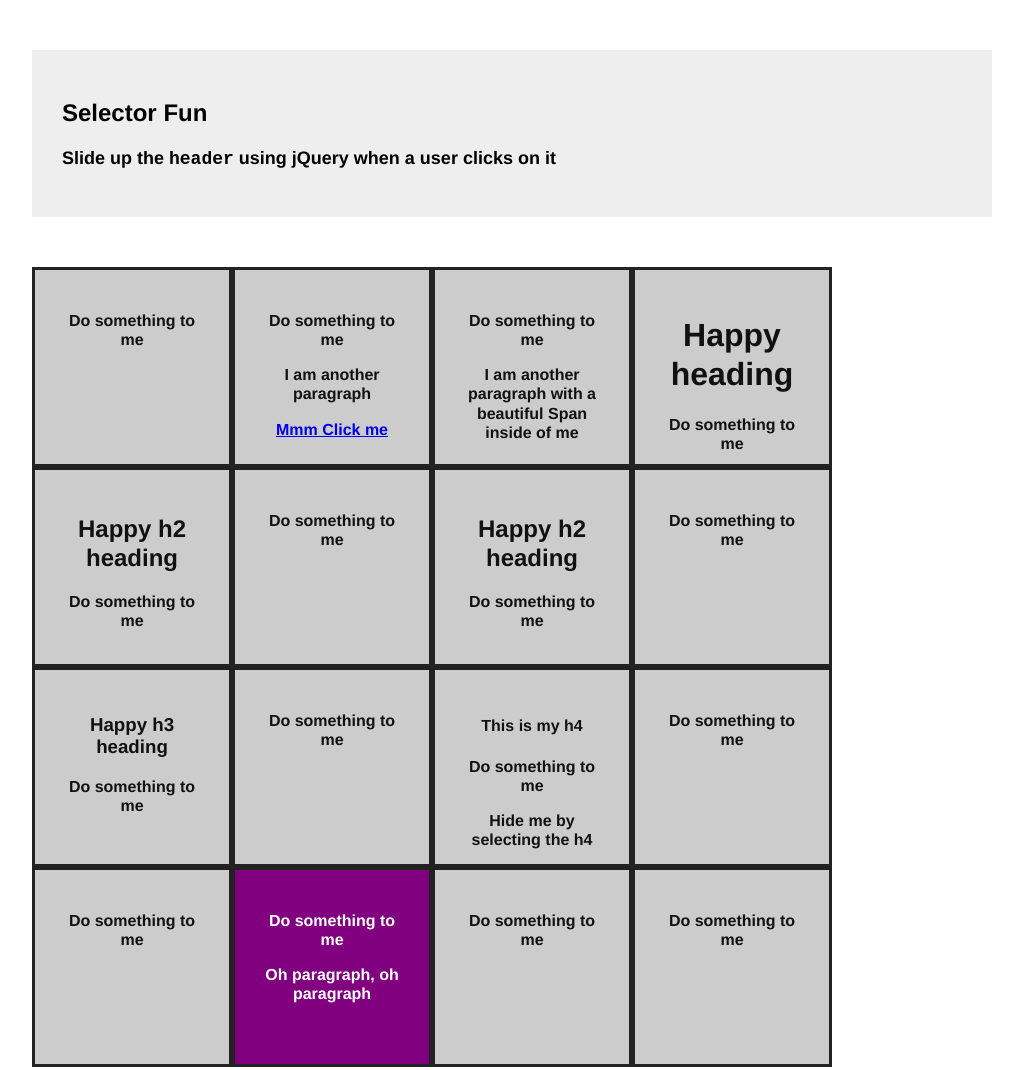
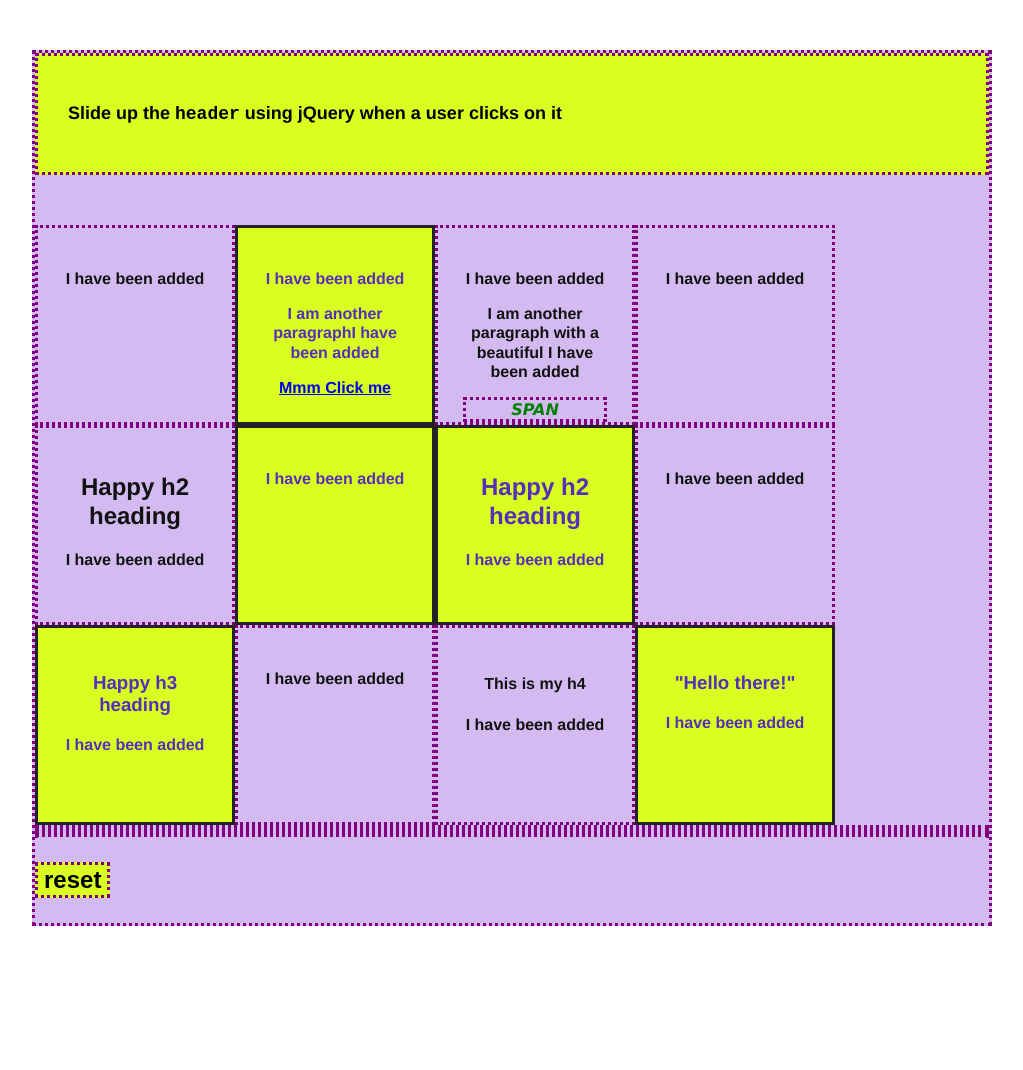
Before and after one commit to kiraugai/homework, a plain HTML site: page select_fun_part_2/index.html in a window 1280 px wide. Shown: the top 1070 px of the page, without its empty margins (128-1151 px from the left). After the commit the page ends 976 px from the top, so only its background shows below. Drawn offline with nearby package versions, Linux system fonts and the light colour scheme.

Commit message:
Finished extra homework: select_fun_part_2

```diff
--- a/select_fun_part_2/css/style.css
+++ b/select_fun_part_2/css/style.css
@@ -58,6 +58,7 @@ body {
 /*******************************************/
 
 /* Center the container */
+
 #container {
 	width: 960px;
 	margin: 50px auto;
@@ -69,8 +70,10 @@ body {
 
 header {
      padding: 30px;
-     background-color: #eee;
+     background-color: RGBA(217, 255, 32, 1.00);
      margin: 0px 0px 50px;
+     border-color: purple;
+     border-style: dotted;
 }
 
 
@@ -106,10 +109,21 @@ footer {
      margin: 25px 0;
      font-weight: bold;
      font-size: 24px;
+     background-color: RGBA(217, 255, 32, 1.00);
+     border: purple;
+     border-style: dotted;
 }
 
 .selected {
-     border-color: red;
+     border-color: purple;
+     border-style: dotted;
+     background-color: RGBA(211, 186, 241, 1.00);
+}
+
+.span7 {
+     color: green;
+     font-family: verdana;
+     font-style: italic;
 }
 
 /******************************************
--- a/select_fun_part_2/index.html
+++ b/select_fun_part_2/index.html
@@ -21,23 +21,23 @@
 			<section id="selectors">
 				<section class="row" id="row1">
 					<div class="box add-para" id="box1">
-						<p>Do something to me</p>
+						<p></p>
 					</div>
 
 					<article class="box" id="box2">
-						<p>Do something to me</p>
+						<p></p>
 						<p>I am another paragraph</p>
 						<a href="#">Mmm Click me</a>
 					</article>
 
 					<div class="box" id="box3">
-						<p>Do something to me</p>
-						<p>I am another paragraph with a beautiful <span>Span inside of me</span></p>
+						<p></p>
+						<p>I am another paragraph with a beautiful <div class="span7"><span>SPAN</div></span></p>
 					</div>
 
 					<div class="box" id="box4">
 						<h1>Happy heading</h1>
-						<p>Do something to me</p>
+						<p></p>
 					</div>
 				</section>
 
@@ -45,20 +45,20 @@
 
 					<div class="box" id="box5">
 						<h2>Happy h2 heading</h2>
-						<p>Do something to me</p>
+						<p></p>
 					</div>
 
 					<article class="box add-para" id="box6">
-						<p>Do something to me</p>
+						<p></p>
 					</article>
 
 					<article class="box" id="box7">
 						<h2>Happy <span>h2</span> heading</h2>
-						<p>Do something to me</p>
+						<p></p>
 					</article>
 
 					<div class="box" id="box8">
-						<p>Do something to me</p>
+						<p></p>
 					</div>
 				</section>
 
@@ -66,21 +66,21 @@
 
 					<article class="box" id="box9">
 						<h3>Happy h3 heading</h3>
-						<p>Do something to me</p>
+						<p></p>
 					</article>
 
 					<div class="box add-para" id="box10">
-						<p>Do something to me</p>
+						<p></p>
 					</div>
 
 					<div class="box" id="box11">
 						<h4>This is my h4</h4>
-						<p>Do something to me</p>
+						<p></p>
 						<span>Hide me by selecting the h4</span>
 					</div>
 
 					<article class="box" id="box12">
-						<p>Do something to me</p>
+						<p></p>
 					</article>
 
 				</section>
@@ -88,23 +88,29 @@
 				<section class="row" id="row4">
 
 					<div class="box" id="box13">
-						<p>Do something to me</p>
+						<p></p>
 					</div>
 
 					<article class="box purplebox" id="box14">
-						<p>Do something to me</p>
+						<p></p>
 						<p>Oh paragraph, oh paragraph</p>
 					</article>
 
 					<div class="box" id="box15">
-						<p>Do something to me</p>
+						<p></p>
 					</div>
 
 					<div class="box" id="box16">
-						<p>Do something to me</p>
+						<p></p>
 					</div>
 				</section>
 			</section>
+
+			<div class="number5">
+			</div>
+
+			<div class="uniqueclass">
+			</div>
 
 			<button id="reset">reset</button>
 
--- a/select_fun_part_2/js/main.js
+++ b/select_fun_part_2/js/main.js
@@ -1,31 +1,41 @@
 // 1.	Slide the header element up when it is clicked on.
-
+$('header').on('click', function() {
+	$('header').slideUp(350);
+});
 // 2.	Remove the purplebox class from everything.
-
+$('everything').removeClass('purplebox');
 // 3.	Hide all of the div’s in #row4
-
+$('#row4').hide(500);
 // 4.	Add a paragraph that says “I have been added” to all boxes with class “add-para” (Hint: you'll need to look up the append() method)
-
+$('p').append("<b>I have been added</b>");
 // 5.	Add a class in your css and add it to all items with the class .box
-
+$('.box').addClass('.number5')
 // 6.	Show the footer when the anchor in #box2 is clicked
-
+$('#box2').on('click', function () {
+	$('footer').show(300);
+});
 // 7.	Change the styling of the span inside of #box3 by adding a class (and style that class in CSS)
-
+/** DONE*/
 // 8.	Add a unique class to your CSS and add it to the articles in #row1
-
+$('#row1, article').addClass('.uniqueclass');
 // 9.	Change the background color of all the articles
-
+$('article').css('background-color', 'RGBA(217, 255, 32, 1.00)');
 // 10.	Change the font color of all the articles in row 2
-
+$('.row2, article').css('color', 'RGBA(86, 47, 184, 1.00)');
 // 11.	Select any spans that are siblings of an h4 (using the .siblings() method) and hide them.
-
+$('h4').siblings('span').hide(500);
 // 12.	Clicking on #box7 should hide the span within the h2
-
+$('#box7').on('click', function() {
+	$('h2, span').hide(500);
+});
 // 13.	Add an h3 that says "Hello there!" to the beginning of #box12 (Hint: you'll need to look up the prepend() method)
-
+$('#box12').prepend('<h3>"Hello there!"</h3>');
 // 14.	SlideUp all the h1s on the page
-
+$('h1').slideUp(350);
 // 15. Add the selected class [already in the CSS] to the divs in #row4
-
+$('#row4, div').addClass('selected');
 // 16.	Clicking reset should remove the selected class from everything and fade in the header element, the footer, and all elements with the class .box
+$('button').on('click', function() {
+	$('selected').removeClass('everything');
+	$('header, footer, .box').fadeIn('slow');
+});
```
